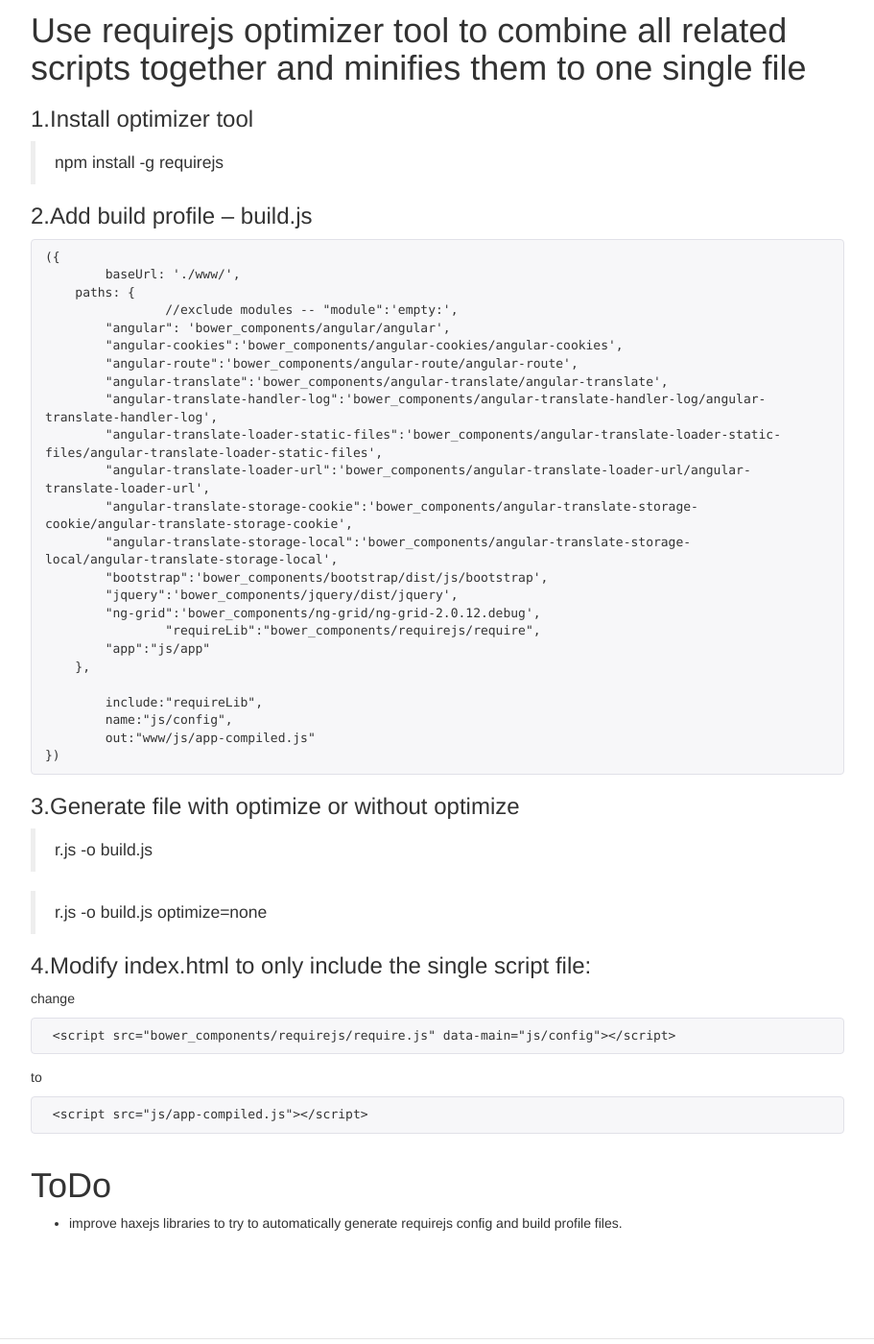
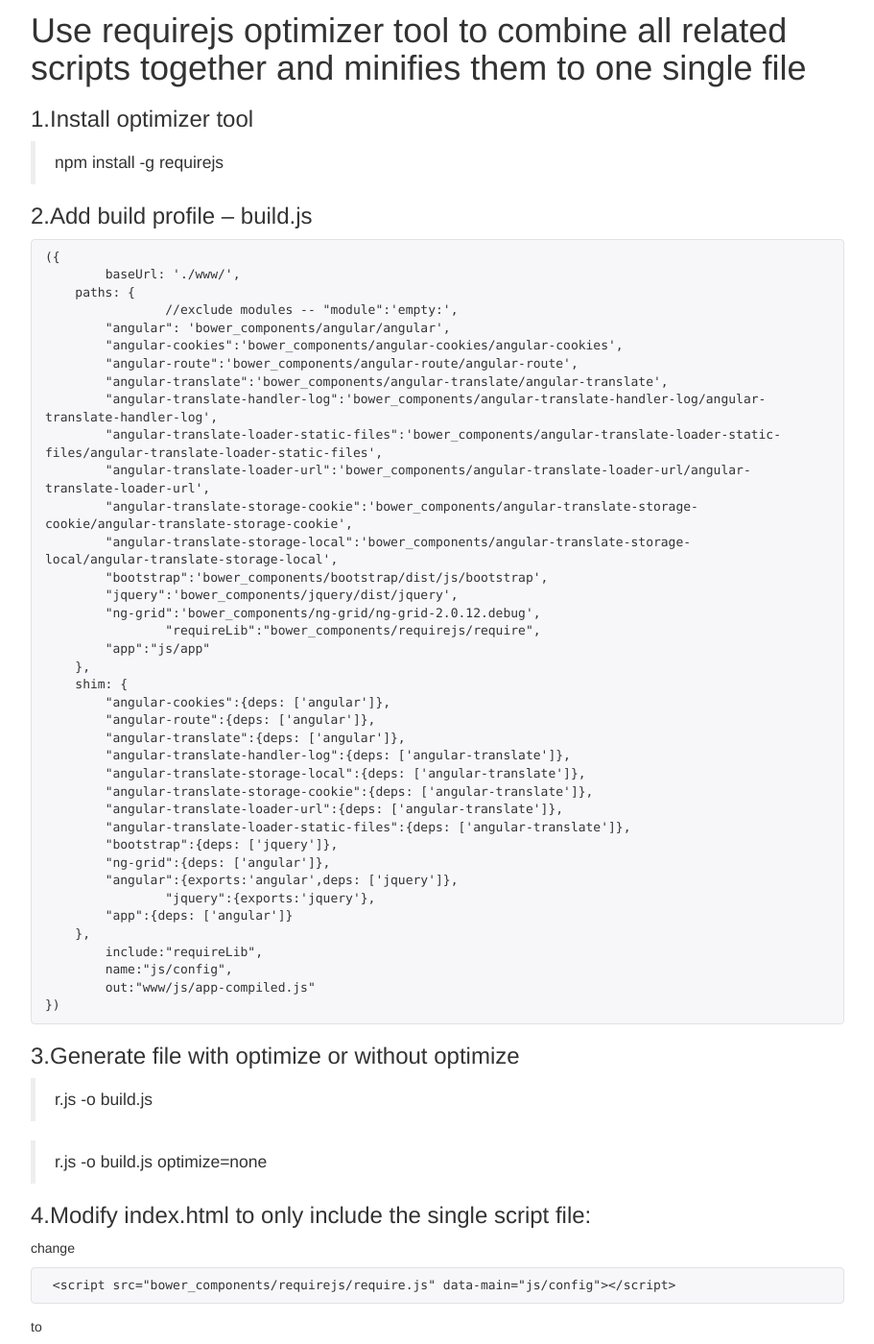
Before and after one commit to haxejs/haxejs.com, a Jekyll site: the page built from _posts/2014-12-27-angularjs-and-requirejs.md, in a window 1280 px wide and 1400 px high, scrolled down 2033 px. Shown: the whole window at 96% size, without its empty margins (38-949 px from the left). Built offline with Jekyll 4.4.1, drawn with Linux system fonts in a browser that asks for light colours; Markdown is read by kramdown in place of the engine named in the settings; comment, search, counter and statistics services are not loaded.

Commit message:
Update blog to include shim in build profile too

```diff
--- a/_posts/2014-12-27-angularjs-and-requirejs.md
+++ b/_posts/2014-12-27-angularjs-and-requirejs.md
@@ -114,7 +114,21 @@
 		"requireLib":"bower_components/requirejs/require",
         "app":"js/app"
     },
-
+    shim: {
+    	"angular-cookies":{deps: ['angular']},
+    	"angular-route":{deps: ['angular']},
+    	"angular-translate":{deps: ['angular']},
+    	"angular-translate-handler-log":{deps: ['angular-translate']},
+    	"angular-translate-storage-local":{deps: ['angular-translate']},
+    	"angular-translate-storage-cookie":{deps: ['angular-translate']},
+    	"angular-translate-loader-url":{deps: ['angular-translate']},
+    	"angular-translate-loader-static-files":{deps: ['angular-translate']},
+    	"bootstrap":{deps: ['jquery']},
+    	"ng-grid":{deps: ['angular']},
+    	"angular":{exports:'angular',deps: ['jquery']},
+		"jquery":{exports:'jquery'},
+    	"app":{deps: ['angular']}
+    },
 	include:"requireLib",
 	name:"js/config",
 	out:"www/js/app-compiled.js"
```
